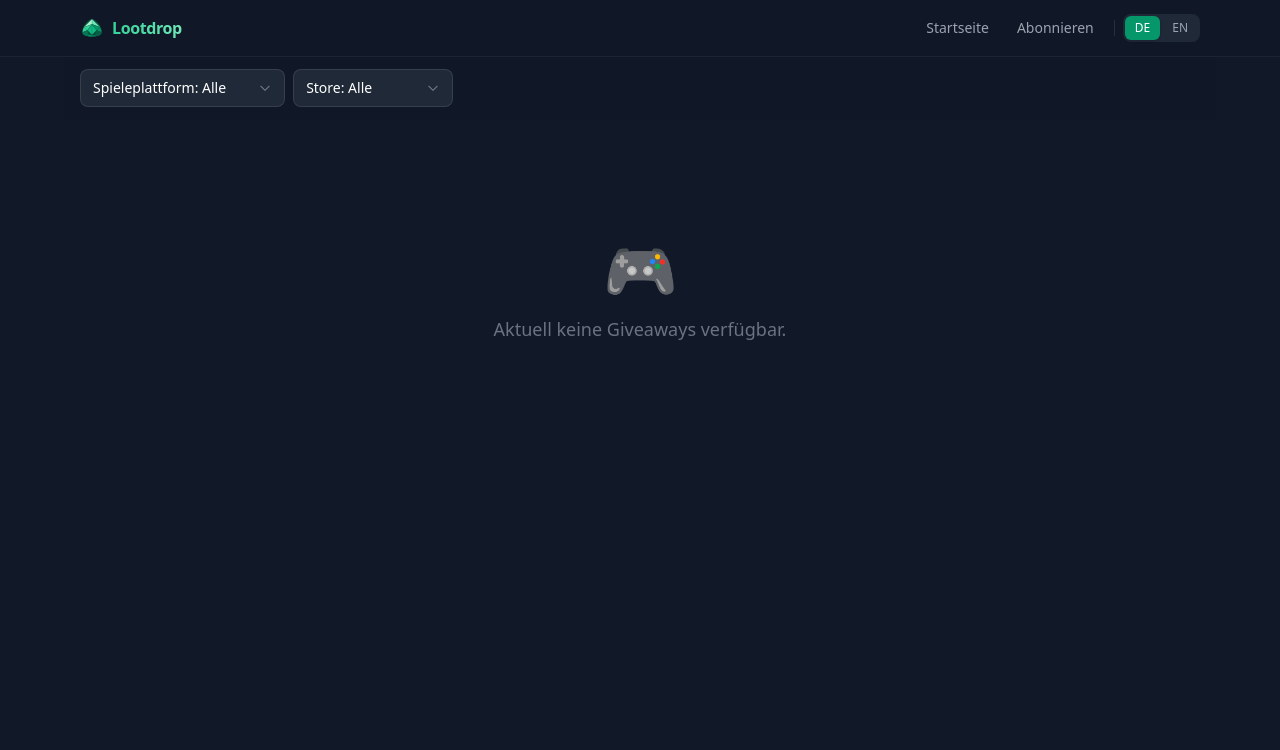
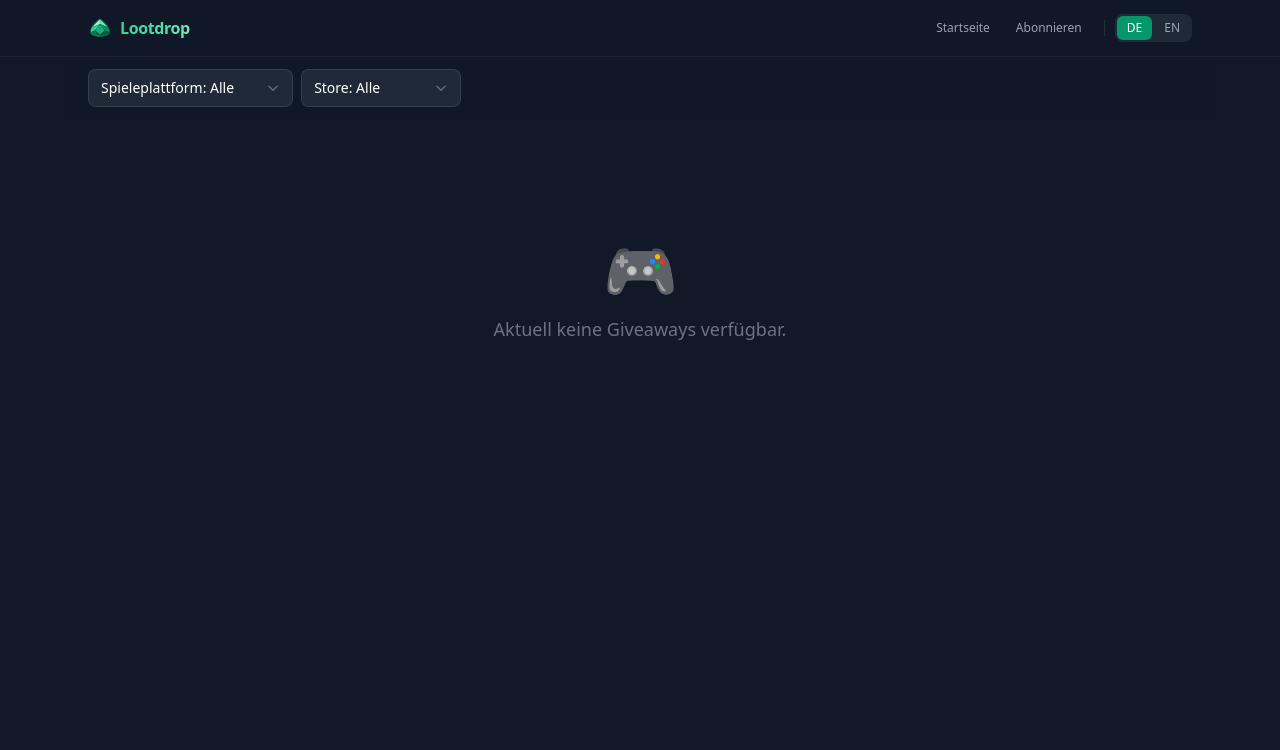
Before and after one commit to Jeansy91/lootdrop, a FastAPI app: page / in a window 1280 px wide. Shown: the top 750 px of the page. Run offline with FastAPI, Linux system fonts and the light colour scheme; parts of the project's set-up code (start-up, migrations or seed data) failed here and were passed over; some libraries are stand-ins or nearby versions.

Commit message:
Verbessere das Layout der Navbar und des Filters mit konsistenteren Abständen und Schriftgrößen

```diff
--- a/app/templates/admin/base.html
+++ b/app/templates/admin/base.html
@@ -38,13 +38,13 @@
     <div class="max-w-6xl mx-auto px-6 flex items-center justify-between gap-4 h-14">
 
       <a href="/admin/dashboard" class="flex items-center gap-2 shrink-0">
-        <img src="/static/favicon.svg" class="w-5 h-5" alt="">
-        <span class="font-extrabold text-sm tracking-tight
+        <img src="/static/favicon.svg" class="w-6 h-6" alt="">
+        <span class="font-extrabold text-base tracking-tight
                      bg-gradient-to-r from-emerald-400 to-emerald-300
                      bg-clip-text text-transparent">
           Lootdrop
         </span>
-        <span class="text-[10px] text-gray-600 font-semibold uppercase tracking-widest ml-0.5">Admin</span>
+        <span class="text-[10px] text-gray-600 font-semibold uppercase tracking-widest mt-0.5 ml-0.5">Admin</span>
       </a>
 
       <div class="flex items-center gap-0.5 text-sm">
--- a/app/templates/base.html
+++ b/app/templates/base.html
@@ -40,10 +40,10 @@
 
   <!-- Navbar -->
   <nav class="bg-gray-900/80 backdrop-blur-md border-b border-white/5 sticky top-0 z-50">
-    <div class="max-w-6xl mx-auto px-4 py-0 flex items-center justify-between gap-4 h-14">
+    <div class="max-w-6xl mx-auto px-6 flex items-center justify-between gap-4 h-14">
 
       <!-- Logo -->
-      <a href="/" class="flex items-center gap-2 shrink-0 group">
+      <a href="/" class="flex items-center gap-2 shrink-0">
         <img src="/static/favicon.svg" class="w-6 h-6" alt="">
         <span class="font-extrabold text-base tracking-tight
                      bg-gradient-to-r from-emerald-400 to-emerald-300
@@ -52,31 +52,28 @@
         </span>
       </a>
 
-      <div class="flex items-center gap-1 text-sm">
+      <div class="flex items-center gap-0.5 text-sm">
         <a href="/"
-           class="px-3 py-1.5 rounded-lg text-gray-400 hover:text-white hover:bg-white/5 transition-colors">
+           class="px-3 py-1.5 rounded-lg text-gray-400 hover:text-white hover:bg-white/5 transition-colors text-xs font-medium">
           {{ t('nav_home') }}
         </a>
         <a href="/subscribe"
-           class="px-3 py-1.5 rounded-lg text-gray-400 hover:text-white hover:bg-white/5 transition-colors">
+           class="px-3 py-1.5 rounded-lg text-gray-400 hover:text-white hover:bg-white/5 transition-colors text-xs font-medium">
           {{ t('nav_subscribe') }}
         </a>
 
-        <!-- Divider -->
-        <div class="w-px h-4 bg-white/10 mx-1"></div>
+        <div class="w-px h-4 bg-white/10 mx-2"></div>
 
         <!-- Language switcher -->
         <div class="flex gap-0.5 bg-gray-800 rounded-lg p-0.5">
           <a href="/?lang=de"
              class="text-xs px-2.5 py-1 rounded-md font-medium transition-colors
-                    {% if lang == 'de' %}bg-emerald-600 text-white shadow
-                    {% else %}text-gray-400 hover:text-white{% endif %}">
+                    {% if lang == 'de' %}bg-emerald-600 text-white{% else %}text-gray-400 hover:text-white{% endif %}">
             DE
           </a>
           <a href="/?lang=en"
              class="text-xs px-2.5 py-1 rounded-md font-medium transition-colors
-                    {% if lang == 'en' %}bg-emerald-600 text-white shadow
-                    {% else %}text-gray-400 hover:text-white{% endif %}">
+                    {% if lang == 'en' %}bg-emerald-600 text-white{% else %}text-gray-400 hover:text-white{% endif %}">
             EN
           </a>
         </div>
@@ -86,13 +83,13 @@
   </nav>
 
   <!-- Content -->
-  <main class="flex-1 max-w-6xl mx-auto w-full px-4 pt-0 pb-8">
+  <main class="flex-1 max-w-6xl mx-auto w-full px-6 pt-0 pb-8">
     {% block content %}{% endblock %}
   </main>
 
   <!-- Footer -->
   <footer class="border-t border-white/5 mt-auto">
-    <div class="max-w-6xl mx-auto px-4 py-4 text-center text-gray-600 text-xs">
+    <div class="max-w-6xl mx-auto px-6 py-4 text-center text-gray-600 text-xs">
       {{ t('footer_powered') }}
       <a href="https://www.gamerpower.com" target="_blank" rel="noopener noreferrer"
          class="text-emerald-600 hover:text-emerald-400 transition-colors">GamerPower</a>
--- a/app/templates/index.html
+++ b/app/templates/index.html
@@ -2,7 +2,7 @@
 {% block content %}
 
 <!-- Filter -->
-<div class="flex flex-wrap gap-2 mb-6 sticky top-[57px] z-40 bg-gray-900/80 backdrop-blur-md mt-0 pt-3 pb-3 -mx-4 px-4">
+<div class="flex flex-wrap gap-2 mb-6 sticky top-[57px] z-40 bg-gray-900/80 backdrop-blur-md mt-0 pt-3 pb-3 -mx-6 px-6">
 
   <div class="relative" id="dd-system">
     <button onclick="toggleDropdown('system')" id="dd-system-btn"
```
